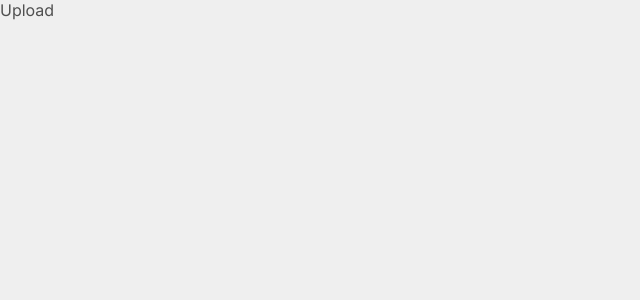
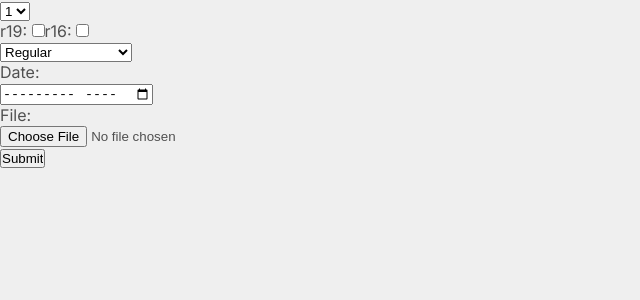
Before and after one commit to SaikumarKollipara/khit-results, a React (Vite) app in the folder client/: page /upload in a window 1280 px wide. Shown: the top 300 px of the page, without its empty margins (0-640 px from the left). Built offline with nearby package versions, Linux system fonts and the light colour scheme.

Commit message:
added upload functionality

```diff
--- a/client/src/App.jsx
+++ b/client/src/App.jsx
@@ -1,12 +1,13 @@
 import { BrowserRouter as Router, Routes, Route } from 'react-router-dom';
 import Home from './pages/Home';
+import Upload from './pages/Upload';
 
 export default function App() {
-  return(
+  return (
     <Router>
       <Routes>
         <Route path='/' element={<Home />} />
-        <Route path='/upload' element={<div>Upload</div>} />
+        <Route path='/upload' element={<Upload />} />
       </Routes>
     </Router>
   )
--- /dev/null
+++ b/client/src/pages/Upload.jsx
@@ -0,0 +1,71 @@
+import axios from 'axios';
+import React, { useState } from 'react'
+
+export default function Upload() {
+  const [loading, setLoading] = useState(false);
+  const [formData, setFormData] = useState({
+    examType: '',
+    sem: '',
+    availableRegulations: [],
+    examDate: '',
+    resultsFile: ''
+  })
+  async function handleSubmit(e) {
+    try {
+      e.preventDefault();
+      const form = new FormData();
+      form.append('examType', formData.examType)
+      form.append('sem', formData.sem)
+      form.append('availableRegulations', formData.availableRegulations)
+      form.append('examDate', formData.examDate)
+      form.append('file', formData.resultsFile)
+      setLoading(true)
+      const res = await axios.post('http://localhost:5000/api/v1/results/upload', form);
+      setLoading(false)
+      console.log(res.data);
+    } catch (err) {
+      console.log(err.response.data)
+      setLoading(false)
+    }
+  }
+  function handleRegulation(e) {
+    if (e.target.checked) {
+      setFormData(prev => {return {...prev, availableRegulations: [...prev.availableRegulations, e.target.value]}})
+    } else {
+      setFormData(prev => {return {...prev, availableRegulations: prev.availableRegulations.filter(reg => reg !== e.target.value)}})
+    }
+  }
+  console.log(formData)
+  return <>
+    <form onSubmit={handleSubmit}>
+    <select onChange={(e) => setFormData(prev => {return {...prev, sem: e.target.value}})} name='sem'>
+        <option value='1'>1</option>
+        <option value='2'>2</option>
+        <option value='3'>3</option>
+        <option value='4'>4</option>
+        <option value='5'>5</option>
+        <option value='6'>6</option>
+        <option value='7'>7</option>
+        <option value='8'>8</option>
+      </select><br />
+
+      r19: <input onChange={handleRegulation} name='regulation' type='checkbox' value='r19' />
+      r16: <input onChange={handleRegulation} name='regulation' type='checkbox' value='r16' />
+      <br />
+
+      <select onChange={(e) => setFormData(prev => {return {...prev, examType: e.target.value}})} name='exam-type'>
+        <option value='regular'>Regular</option>
+        <option value='supply'>supply</option>
+        <option value='regular and supply'>regular and supply</option>
+        <option value='revaluation'>revaluation</option>
+      </select><br />
+
+      Date: <input onChange={(e)=>setFormData(prev => {return {...prev, examDate: new Date(e.target.value)}})} type='month' />
+
+      File: <input onChange={(e)=>setFormData(prev => {return {...prev, resultsFile: e.target.files[0]}})} type='file' />
+
+      <input type="submit" />
+    </form>
+    {loading && <div>Loading...</div>}
+  </>
+}
```
